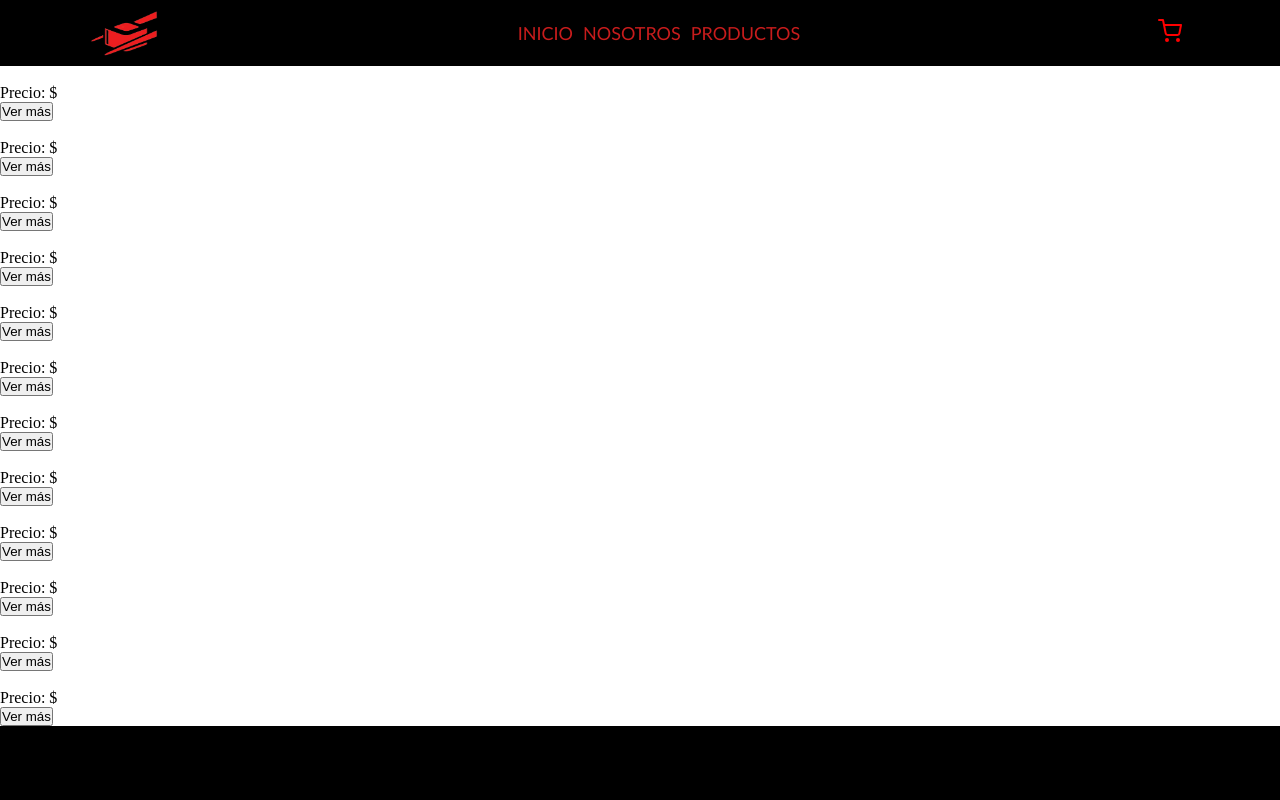
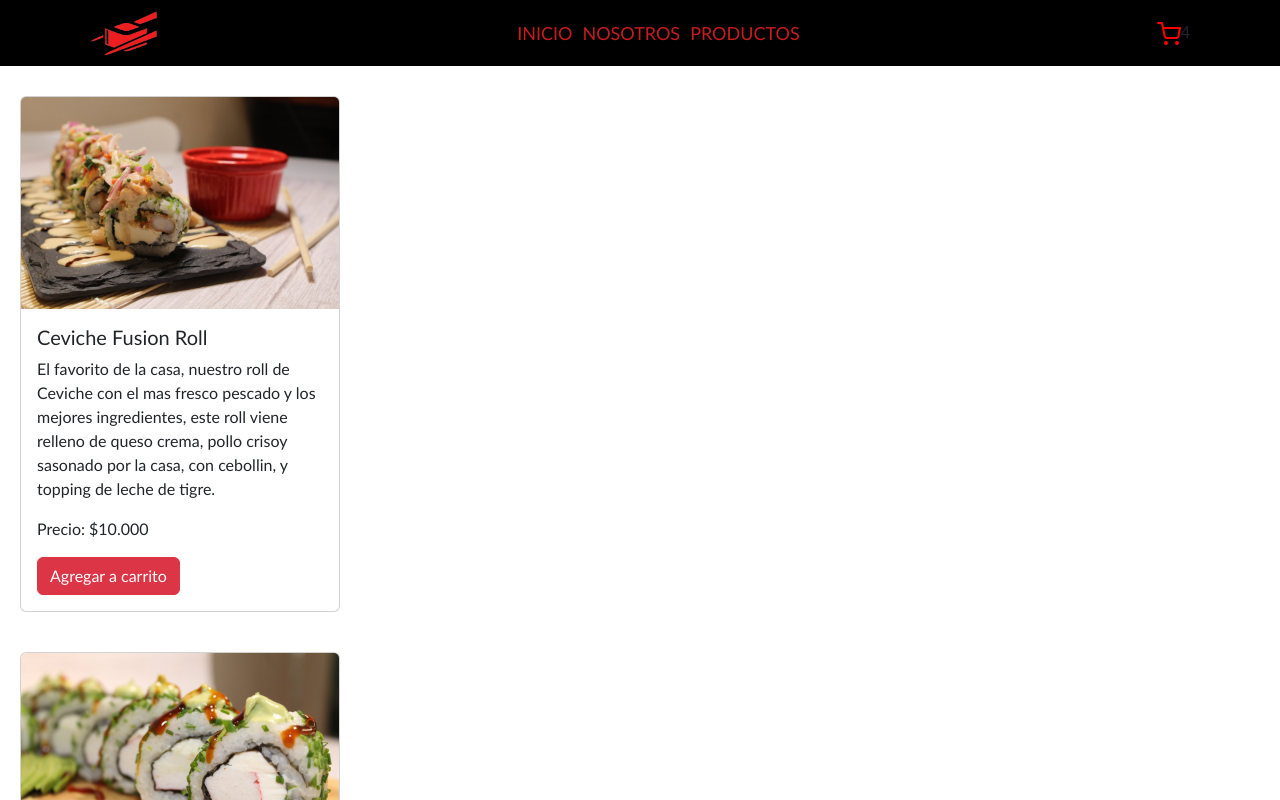
Before and after one commit to nazariegode/neigborsales, a React (Vite) app: page /productos in a window 1280 px wide. Shown: the top 800 px of the page. Built offline with nearby package versions, Linux system fonts and the light colour scheme.

Commit message:
tercera actualizacion

```diff
--- a/package.json
+++ b/package.json
@@ -28,7 +28,7 @@
     "react-dom": "^18.2.0",
     "react-icons": "^4.11.0",
     "react-router-dom": "^6.16.0",
-    "sass": "^1.67.0",
+    "sass": "^1.68.0",
     "yup": "^1.2.0"
   },
   "devDependencies": {
--- a/src/components/ItemCard/ItemCard.jsx
+++ b/src/components/ItemCard/ItemCard.jsx
@@ -1,19 +1,23 @@
+import 'bootstrap/dist/css/bootstrap.min.css';
+import "./ItemCard.scss"
 import Button from 'react-bootstrap/Button';
 import Card from 'react-bootstrap/Card';
 
 
-const ItemCard = ({id, nombre, precio, descripcion, img}) => {
+const ItemCard = ({producto}) => {
 
     return (
-        <Card style={{ width: '18rem' }}>
-            <Card.Img variant="top" src={img} alt={nombre}/>
-            <Card.Body>
-                <Card.Title>{nombre}</Card.Title>
-                <Card.Text>{descripcion}</Card.Text>
-                <Card.Text>Precio: ${precio}</Card.Text>
-                <Button variant="primary" to={`/detail/${id}`}>Ver más</Button>
-            </Card.Body>
+      <div className='ItemCard'>
+        <Card style={{ width: '20rem' }}>
+          <Card.Img className="Card-img" variant="top" src={producto.img} />
+          <Card.Body>
+            <Card.Title>{producto.producto}</Card.Title>
+            <Card.Text>{producto.descripcion}</Card.Text>
+            <Card.Text>Precio: ${producto.precio}</Card.Text>
+            <Button variant="danger">Agregar a carrito</Button>
+          </Card.Body>
         </Card>
+      </div>
     )
 }
 
--- a/src/components/ItemCard/ItemCard.scss
+++ b/src/components/ItemCard/ItemCard.scss
@@ -1,5 +1,8 @@
-.col-3.m-3{
-    display:grid;
-    text-align: center;
-    padding-left: 120px;
+.ItemCard{
+    display: flex;
+    justify-items: center;
+    justify-content: space-between;
+    padding: 10px 20px;
+    margin-top: 20px;
+    font-family:'Trebuchet MS';
     }
--- a/src/components/ItemCount/ItemCount.jsx
+++ b/src/components/ItemCount/ItemCount.jsx
@@ -11,7 +11,7 @@ const ItemCount = () => {
                 <Box w='40px' h='40px'>
 
                     <Button size='xs' onClick={() => setContador(contador + 1)}>
-                        +
+                        Sumar
                     </Button>
                 </Box>
                 <Box w='40px' h='40px' >
@@ -20,7 +20,7 @@ const ItemCount = () => {
                 </Box>
                 <Box w='40px' h='40px' >
                     <Button size='xs' onClick={() => setContador(contador - 1)}>
-                        -
+                        Restar
                     </Button>
 
                 </Box>
--- a/src/components/ItemDetail/ItemDetail.jsx
+++ b/src/components/ItemDetail/ItemDetail.jsx
@@ -11,19 +11,19 @@ const ItemDetail = ({ productos }) => {
 
     return (
         <div>
-            {filteredProducts.map((p) => {
+            {filteredProducts.map((producto) => {
 
                 return (
-                    <div key={p.id}>
+                    <div key={producto.id}>
                         <Center p='1rem'>
 
                             <Card>
                                 <CardHeader>
-                                    <Heading size='md'>{p.nombre}</Heading>
+                                    <Heading size='md'>{producto.producto}</Heading>
                                 </CardHeader>
                                 <CardBody>
-                                    <Text>{p.description}</Text>
-                                    <Text>{p.category}</Text>
+                                    <Text>{producto.description}</Text>
+                                    <Text>{producto.category}</Text>
                                 </CardBody>
                                 <CardFooter>
                                     <ItemCount />
--- a/src/components/ItemDetailContainer/ItemDetailContainer.jsx
+++ b/src/components/ItemDetailContainer/ItemDetailContainer.jsx
@@ -1,143 +1,21 @@
-import React from 'react'
-import ItemDetail from '../ItemDetail/ItemDetail'
+import React, { useEffect, useState } from "react";
+import ItemDetail from "../ItemDetail/ItemDetail";
+import productos from "../../data/MOCK_DATA";
 
 const ItemDetailContainer = () => {
+  const [productosData, setProductosData] = useState([]);
 
-    const productos = [
-        {
-            "id": 1,
-            "producto": "Ceviche Fusion Roll",
-            "descripcion": "El favorito de la casa, nuestro roll de Ceviche con el mas fresco pescado y los mejores ingredientes, este roll viene relleno de queso crema, pollo crisoy sasonado por la casa, con cebollin, y topping de leche de tigre.",
-            "precio": "10.000",
-            "img": "../../assetes/card1.JPG",
-            "category": "Sushi",
-            "stock": "100"
-        },
-        {
-            "id": 2,
-            "producto": "Avocado Roll",
-            "descripcion": "Nuestro Avocado Roll, esta relleno de palta, queso crema, y kanikama, envuelto en ciboulette, topping de palta de la casa y salsa de anguila.",
-            "precio": "11.000",
-            "img": "https://dummyimage.com/200x200/000/fff",
-            "category": "Sushi",
-            "stock": "100"
-        },
-        {
-            "id": 3,
-            "producto": "Chesse Roll",
-            "descripcion": "Nuestro Roll de queso flameado, esta relleno con queso crema, platano maduro, pollo crispy sasonado por la casa, envuelto en un queso flameado y topping de anguila con toques de ciboulette.",
-            "precio": "12.000",
-            "img": "https://dummyimage.com/200x200/000/fff",
-            "category": "Sushi",
-            "stock": "100"
-        },
-        {
-            "id": 4,
-            "producto": "Kanikama Roll",
-            "descripcion": "Nuestro Kanikama Roll, viene relleno con el mejor pollo crispy, palta, queso crema, en tempura, con un topping de kanikama hecho por el chef con una sensacion de ahumado.",
-            "precio": "13.000",
-            "img": "https://dummyimage.com/200x200/000/fff",
-            "category": "Sushi",
-            "stock": "100"
-        },
-        {
-            "id": 5,
-            "producto": "Caribbean Roll",
-            "descripcion": "El preferido de los caribeños, este roll esta relleno con pollo crispy sasonado por la casa, queso crema y palta, envuelto en platano maduro, y con un topping de trozos de pollo crispy, salsa de anguila y ciboulette.",
-            "precio": "14.000",
-            "img": "https://dummyimage.com/200x200/000/fff",
-            "category": "Sushi",
-            "stock": "100"
-        },
-        {
-            "id": 6,
-            "producto": "Fuji Tiger Roll",
-            "descripcion": "Este roll, esta relleno de salmon, palta y queso crema, en tempura, bañado con una salsa fuji, trozos de camarones apanados, salsa de anguila y toque de ciboulette.",
-            "precio": "15.000",
-            "img": "https://dummyimage.com/200x200/000/fff",
-            "category": "Sushi",
-            "stock": "100"
-        },
-        {
-            "id": 7,
-            "producto": "Gyosas",
-            "descripcion": "No son las tradicionales Gyosas, ya que estas con crujientes, y las puedes encontrar en varias presentaciones, de vegetales, pollo, cerdo o carne. Vienen 5 unidades.",
-            "precio": "16.000",
-            "img": "https://dummyimage.com/200x200/000/fff",
-            "category": "Sushi",
-            "stock": "100"
-        },
-        {
-            "id": 8,
-            "producto": "Barco Sushero",
-            "descripcion": "En este barco encontrarás diferentes tipos de rolls, para que compartas con tus seres queridos, y ademas vienen incluidas unas gyosas. Puedes elegir las dos elecciones, de 40 piezas y 60 piezas.",
-            "precio": "17.000",
-            "img": "https://dummyimage.com/200x200/000/fff",
-            "category": "Sushi",
-            "stock": "10"
-        },
-        {
-            "id": 9,
-            "producto": "Ceviche Explotion Roll",
-            "descripcion": "El favorito de la casa, nuestro roll de Ceviche con el mas fresco pescado y los mejores ingredientes, este roll viene relleno de queso crema, pollo crisoy sasonado por la casa, con cebollin, y topping de leche de tigre",
-            "precio": "18.000",
-            "img": "https://dummyimage.com/200x200/000/fff",
-            "category": "Sushi",
-            "stock": "100"
-        },
-        {
-            "id": 10,
-            "producto": "Kanikama Spicy Roll",
-            "descripcion": "Nuestro Kanikama Roll, viene relleno con el mejor pollo crispy sasonado por la casa, palta, queso crema, en tempura, con un topping de kanikama picante hecho por el chef con una sensacion de ahumado.",
-            "precio": "19.000",
-            "img": "https://dummyimage.com/200x200/000/fff",
-            "category": "Compartir",
-            "stock": "100"
-        },
-        {
-            "id": 11,
-            "producto": "Caribbean Roll",
-            "descripcion": "El preferido de los caribeños, este roll esta relleno con pollo crispy sasonado por la casa, queso crema y palta, envuelto en platano maduro, y con un topping de trozos de pollo crispy, salsa de anguila y ciboulette.",
-            "precio": "20.000",
-            "img": "https://dummyimage.com/200x200/000/fff",
-            "category": "Compartir",
-            "stock": "100"
-        },
-        {
-            "id": 12,
-            "producto": "Fuji Tiger Roll",
-            "descripcion": "Este roll, esta relleno de salmon, palta y queso crema, en tempura, bañado con una salsa fuji, trozos de camarones apanados, salsa de anguila y toque de ciboulette.",
-            "precio": "21.000",
-            "img": "https://dummyimage.com/200x200/000/fff",
-            "category": "Compartir",
-            "stock": "100"
-        }
-    ]
+  useEffect(() => {
+    setTimeout(() => {
+      setProductosData(productos);
+    }, 2000);
+  }, []);
 
-    const getProductos = new Promise((resolve, reject) => {
-        if (productos.length > 0) {
-            setTimeout(() => {
-                resolve(productos)
-            }, 2000)
-        } else {
-            reject(new Error("No hay datos"))
-        }
-    })
+  return (
+    <>
+      <ItemDetail productos={productosData} />
+    </>
+  );
+};
 
-    getProductos
-        .then((res) => {
-        })
-        .catch((error) => {
-            console.log(error)
-        })
-
-    return (
-        <>
-            <ItemDetail
-                productos={productos}
-            />
-        </>
-    )
-}
-
-export default ItemDetailContainer
+export default ItemDetailContainer;
--- a/src/components/ItemList/ItemList.jsx
+++ b/src/components/ItemList/ItemList.jsx
@@ -1,16 +1,16 @@
 import React from 'react'
-import Item from '../ItemCard/ItemCard'
+import ItemCard from '../ItemCard/ItemCard'
 
 const ItemList = ({ productos }) => {
 
     return (
         <div>
             {
-                productos.map((p) => {
+                productos.map((producto) => {
                     return (
                         <>
-                            <Item producto={p} key={p.id}
-                            />
+                            <ItemCard producto={producto}
+                                key={producto.id}/>
                         </>
                     )
                 })
--- a/src/components/ItemListContainer/ItemListContainer.jsx
+++ b/src/components/ItemListContainer/ItemListContainer.jsx
@@ -12,7 +12,7 @@ const ItemListContainer = () => {
             "producto": "Ceviche Fusion Roll",
             "descripcion": "El favorito de la casa, nuestro roll de Ceviche con el mas fresco pescado y los mejores ingredientes, este roll viene relleno de queso crema, pollo crisoy sasonado por la casa, con cebollin, y topping de leche de tigre.",
             "precio": "10.000",
-            "img": "../../assetes/card1.JPG",
+            "img": "src/assets/card1.JPG",
             "category": "Sushi",
             "stock": "100"
         },
@@ -21,7 +21,7 @@ const ItemListContainer = () => {
             "producto": "Avocado Roll",
             "descripcion": "Nuestro Avocado Roll, esta relleno de palta, queso crema, y kanikama, envuelto en ciboulette, topping de palta de la casa y salsa de anguila.",
             "precio": "11.000",
-            "img": "https://dummyimage.com/200x200/000/fff",
+            "img": "src/assets/card2.JPG",
             "category": "Sushi",
             "stock": "100"
         },
@@ -30,7 +30,7 @@ const ItemListContainer = () => {
             "producto": "Chesse Roll",
             "descripcion": "Nuestro Roll de queso flameado, esta relleno con queso crema, platano maduro, pollo crispy sasonado por la casa, envuelto en un queso flameado y topping de anguila con toques de ciboulette.",
             "precio": "12.000",
-            "img": "https://dummyimage.com/200x200/000/fff",
+            "img": "src/assets/card3.JPG",
             "category": "Sushi",
             "stock": "100"
         },
@@ -39,7 +39,7 @@ const ItemListContainer = () => {
             "producto": "Kanikama Roll",
             "descripcion": "Nuestro Kanikama Roll, viene relleno con el mejor pollo crispy, palta, queso crema, en tempura, con un topping de kanikama hecho por el chef con una sensacion de ahumado.",
             "precio": "13.000",
-            "img": "https://dummyimage.com/200x200/000/fff",
+            "img": "src/assets/card4.JPG",
             "category": "Sushi",
             "stock": "100"
         },
@@ -48,7 +48,7 @@ const ItemListContainer = () => {
             "producto": "Caribbean Roll",
             "descripcion": "El preferido de los caribeños, este roll esta relleno con pollo crispy sasonado por la casa, queso crema y palta, envuelto en platano maduro, y con un topping de trozos de pollo crispy, salsa de anguila y ciboulette.",
             "precio": "14.000",
-            "img": "https://dummyimage.com/200x200/000/fff",
+            "img": "src/assets/card5.JPG",
             "category": "Sushi",
             "stock": "100"
         },
@@ -57,7 +57,7 @@ const ItemListContainer = () => {
             "producto": "Fuji Tiger Roll",
             "descripcion": "Este roll, esta relleno de salmon, palta y queso crema, en tempura, bañado con una salsa fuji, trozos de camarones apanados, salsa de anguila y toque de ciboulette.",
             "precio": "15.000",
-            "img": "https://dummyimage.com/200x200/000/fff",
+            "img": "src/assets/card6.JPG",
             "category": "Sushi",
             "stock": "100"
         },
@@ -66,7 +66,7 @@ const ItemListContainer = () => {
             "producto": "Gyosas",
             "descripcion": "No son las tradicionales Gyosas, ya que estas con crujientes, y las puedes encontrar en varias presentaciones, de vegetales, pollo, cerdo o carne. Vienen 5 unidades.",
             "precio": "16.000",
-            "img": "https://dummyimage.com/200x200/000/fff",
+            "img": "src/assets/card7.JPG",
             "category": "Sushi",
             "stock": "100"
         },
@@ -75,7 +75,7 @@ const ItemListContainer = () => {
             "producto": "Barco Sushero",
             "descripcion": "En este barco encontrarás diferentes tipos de rolls, para que compartas con tus seres queridos, y ademas vienen incluidas unas gyosas. Puedes elegir las dos elecciones, de 40 piezas y 60 piezas.",
             "precio": "17.000",
-            "img": "https://dummyimage.com/200x200/000/fff",
+            "img": "src/assets/card8.JPG",
             "category": "Sushi",
             "stock": "10"
         },
@@ -84,7 +84,7 @@ const ItemListContainer = () => {
             "producto": "Ceviche Explotion Roll",
             "descripcion": "El favorito de la casa, nuestro roll de Ceviche con el mas fresco pescado y los mejores ingredientes, este roll viene relleno de queso crema, pollo crisoy sasonado por la casa, con cebollin, y topping de leche de tigre",
             "precio": "18.000",
-            "img": "https://dummyimage.com/200x200/000/fff",
+            "img": "src/assets/card9.JPG",
             "category": "Sushi",
             "stock": "100"
         },
@@ -93,7 +93,7 @@ const ItemListContainer = () => {
             "producto": "Kanikama Spicy Roll",
             "descripcion": "Nuestro Kanikama Roll, viene relleno con el mejor pollo crispy sasonado por la casa, palta, queso crema, en tempura, con un topping de kanikama picante hecho por el chef con una sensacion de ahumado.",
             "precio": "19.000",
-            "img": "https://dummyimage.com/200x200/000/fff",
+            "img": "src/assets/card10.JPG",
             "category": "Compartir",
             "stock": "100"
         },
@@ -102,7 +102,7 @@ const ItemListContainer = () => {
             "producto": "Caribbean Roll",
             "descripcion": "El preferido de los caribeños, este roll esta relleno con pollo crispy sasonado por la casa, queso crema y palta, envuelto en platano maduro, y con un topping de trozos de pollo crispy, salsa de anguila y ciboulette.",
             "precio": "20.000",
-            "img": "https://dummyimage.com/200x200/000/fff",
+            "img": "src/assets/card11.JPG",
             "category": "Compartir",
             "stock": "100"
         },
@@ -111,7 +111,7 @@ const ItemListContainer = () => {
             "producto": "Fuji Tiger Roll",
             "descripcion": "Este roll, esta relleno de salmon, palta y queso crema, en tempura, bañado con una salsa fuji, trozos de camarones apanados, salsa de anguila y toque de ciboulette.",
             "precio": "21.000",
-            "img": "https://dummyimage.com/200x200/000/fff",
+            "img": "src/assets/card12.JPG",
             "category": "Compartir",
             "stock": "100"
         }]
--- a/src/data/MOCK_DATA.json
+++ b/src/data/MOCK_DATA.js
@@ -1,11 +1,10 @@
-
-[
+const productos = [
     {
         "id": 1,
         "producto": "Ceviche Fusion Roll",
         "descripcion": "El favorito de la casa, nuestro roll de Ceviche con el mas fresco pescado y los mejores ingredientes, este roll viene relleno de queso crema, pollo crisoy sasonado por la casa, con cebollin, y topping de leche de tigre.",
         "precio": "10.000",
-        "img": "../../assetes/card1.JPG",
+        "img": "https://www.gourmet.cl/wp-content/uploads/2016/09/Crispy-Rolls-iStock-817071822-Nuevo-570x458.jpg",
         "category": "Sushi",
         "stock": "100"
     },
@@ -14,7 +13,7 @@
         "producto": "Avocado Roll",
         "descripcion": "Nuestro Avocado Roll, esta relleno de palta, queso crema, y kanikama, envuelto en ciboulette, topping de palta de la casa y salsa de anguila.",
         "precio": "11.000",
-        "img": "https://dummyimage.com/200x200/000/fff",
+        "img": "https://www.gourmet.cl/wp-content/uploads/2016/09/Crispy-Rolls-iStock-817071822-Nuevo-570x458.jpg",
         "category": "Sushi",
         "stock": "100"
     },
@@ -23,7 +22,7 @@
         "producto": "Chesse Roll",
         "descripcion": "Nuestro Roll de queso flameado, esta relleno con queso crema, platano maduro, pollo crispy sasonado por la casa, envuelto en un queso flameado y topping de anguila con toques de ciboulette.",
         "precio": "12.000",
-        "img": "https://dummyimage.com/200x200/000/fff",
+        "img": "https://www.gourmet.cl/wp-content/uploads/2016/09/Crispy-Rolls-iStock-817071822-Nuevo-570x458.jpg",
         "category": "Sushi",
         "stock": "100"
     },
@@ -109,3 +108,4 @@
         "stock": "100"
     }
 ]
+export default productos
```
